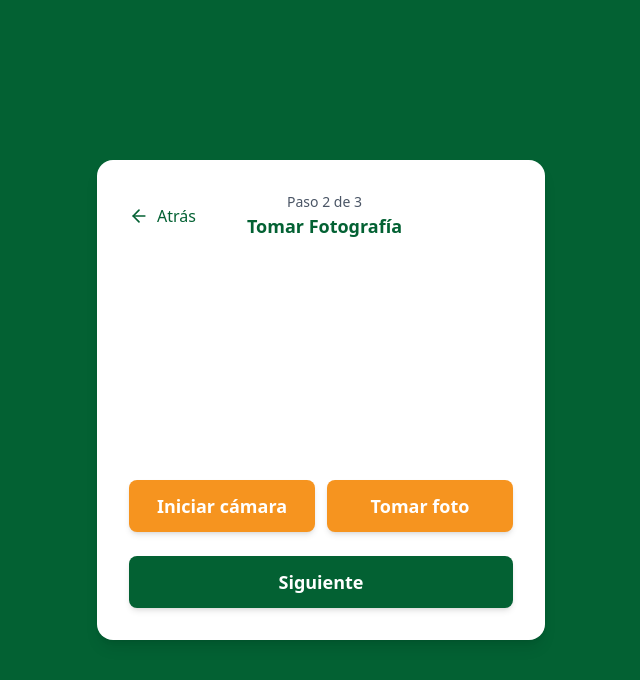
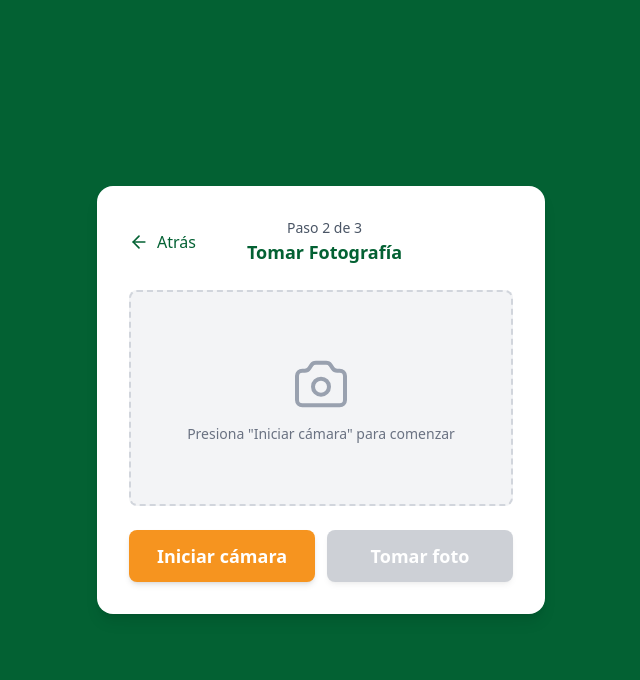
Before and after one commit to LeoTorrico/Vizzios-portal, a React (Vite) app: page /empleado/foto in a window 1280 px wide. Shown: the top 680 px of the page, without its empty margins (319-959 px from the left). Built offline with nearby package versions, Linux system fonts and the light colour scheme.

Commit message:
feat: step 2 better

```diff
--- a/src/components/Button.tsx
+++ b/src/components/Button.tsx
@@ -3,6 +3,7 @@ interface ButtonProps {
   onClick: () => void;
   color?: string;
   fullWidth?: boolean;
+  disabled?: boolean;
 }
 
 export default function Button({
@@ -10,16 +11,19 @@ export default function Button({
   onClick,
   color = "#036133",
   fullWidth = true,
+  disabled = false,
 }: ButtonProps) {
   return (
     <button
       onClick={onClick}
+      disabled={disabled}
       className={`
         ${fullWidth ? "w-full" : "px-6"}
         py-3 rounded-lg text-white font-semibold text-lg
-        shadow-md hover:opacity-90 transition
+        shadow-md transition
+        ${disabled ? "opacity-50 cursor-not-allowed" : "hover:opacity-90"}
       `}
-      style={{ backgroundColor: color }}
+      style={{ backgroundColor: disabled ? "#9CA3AF" : color }}
     >
       {text}
     </button>
--- a/src/pages/employee/Step2TakePhoto.tsx
+++ b/src/pages/employee/Step2TakePhoto.tsx
@@ -1,4 +1,3 @@
-// src/pages/employee/Step2TakePhoto.tsx
 import { useRef, useState } from "react";
 import { useNavigate } from "react-router-dom";
 import Button from "../../components/Button";
@@ -7,19 +6,51 @@ import StepHeader from "../../components/StepHeader";
 export default function Step2TakePhoto() {
   const videoRef = useRef<HTMLVideoElement>(null);
   const [photo, setPhoto] = useState<string | null>(null);
+  const [isCameraStarted, setIsCameraStarted] = useState(false);
+  const [isCameraReady, setIsCameraReady] = useState(false);
+  const [isLoading, setIsLoading] = useState(false);
   const navigate = useNavigate();
 
   const startCamera = async () => {
     try {
-      const stream = await navigator.mediaDevices.getUserMedia({ video: true });
-      if (videoRef.current) videoRef.current.srcObject = stream;
+      setIsLoading(true);
+      console.log("Intentando acceder a la cámara...");
+
+      const stream = await navigator.mediaDevices.getUserMedia({
+        video: { width: { ideal: 640 }, height: { ideal: 480 } },
+      });
+
+      if (videoRef.current) {
+        videoRef.current.srcObject = stream;
+        setIsCameraStarted(true);
+
+        videoRef.current.onloadedmetadata = () => {
+          setIsCameraReady(true);
+          setIsLoading(false);
+        };
+
+        videoRef.current.oncanplay = () => {
+          setIsCameraReady(true);
+          setIsLoading(false);
+        };
+
+        await videoRef.current.play().catch((err) => {
+          console.error("Error al reproducir video:", err);
+          setIsLoading(false);
+        });
+      }
     } catch (err) {
+      console.error("Error completo:", err);
+      setIsCameraStarted(false);
+      setIsCameraReady(false);
+      setIsLoading(false);
       alert("No se pudo acceder a la cámara");
     }
   };
 
   const takePhoto = () => {
-    if (!videoRef.current) return;
+    if (!videoRef.current || !isCameraReady) return;
+
     const canvas = document.createElement("canvas");
     canvas.width = videoRef.current.videoWidth;
     canvas.height = videoRef.current.videoHeight;
@@ -27,13 +58,85 @@ export default function Step2TakePhoto() {
     ctx?.drawImage(videoRef.current, 0, 0);
     const imageData = canvas.toDataURL("image/png");
     setPhoto(imageData);
-    // Guardamos temporalmente
+
+    // Detener cámara después de la foto
+    const stream = videoRef.current.srcObject as MediaStream;
+    if (stream) stream.getTracks().forEach((track) => track.stop());
+
     sessionStorage.setItem("employeePhoto", imageData);
   };
 
   const handleNext = () => {
     if (!photo) return alert("Debe tomar una foto");
     navigate("/empleado/confirmacion");
+  };
+
+  const renderCameraArea = () => {
+    if (photo) {
+      return (
+        <img
+          src={photo}
+          alt="Foto tomada"
+          className="w-full aspect-video rounded-lg object-cover border-2 border-gray-200"
+        />
+      );
+    } else if (isLoading) {
+      return (
+        <div className="w-full aspect-video rounded-lg bg-gray-100 flex flex-col items-center justify-center border-2 border-dashed border-blue-300">
+          <div className="animate-spin rounded-full h-12 w-12 border-b-2 border-blue-500 mb-3"></div>
+          <p className="text-blue-600 text-sm font-medium">
+            Iniciando cámara...
+          </p>
+          <p className="text-gray-500 text-xs mt-1">
+            Si aparece un popup, permite el acceso
+          </p>
+        </div>
+      );
+    } else if (isCameraStarted) {
+      return (
+        <div className="relative w-full aspect-video rounded-lg overflow-hidden border-2 border-green-300">
+          <video
+            ref={videoRef}
+            autoPlay
+            playsInline
+            muted
+            className="w-full h-full object-cover"
+          />
+          {!isCameraReady && (
+            <div className="absolute inset-0 bg-black bg-opacity-50 flex items-center justify-center">
+              <p className="text-white text-sm">Preparando cámara...</p>
+            </div>
+          )}
+        </div>
+      );
+    } else {
+      return (
+        <div className="w-full aspect-video rounded-lg bg-gray-100 flex flex-col items-center justify-center border-2 border-dashed border-gray-300">
+          <svg
+            className="w-16 h-16 text-gray-400 mb-2"
+            fill="none"
+            stroke="currentColor"
+            viewBox="0 0 24 24"
+          >
+            <path
+              strokeLinecap="round"
+              strokeLinejoin="round"
+              strokeWidth={1.5}
+              d="M3 9a2 2 0 012-2h.93a2 2 0 001.664-.89l.812-1.22A2 2 0 0110.07 4h3.86a2 2 0 011.664.89l.812 1.22A2 2 0 0018.07 7H19a2 2 0 012 2v9a2 2 0 01-2 2H5a2 2 0 01-2-2V9z"
+            />
+            <path
+              strokeLinecap="round"
+              strokeLinejoin="round"
+              strokeWidth={1.5}
+              d="M15 13a3 3 0 11-6 0 3 3 0 016 0z"
+            />
+          </svg>
+          <p className="text-gray-500 text-sm text-center">
+            Presiona "Iniciar cámara" para comenzar
+          </p>
+        </div>
+      );
+    }
   };
 
   return (
@@ -45,20 +148,42 @@ export default function Step2TakePhoto() {
           title="Tomar Fotografía"
           backPath="/empleado"
         />
-        <video
-          ref={videoRef}
-          autoPlay
-          playsInline
-          className="w-full rounded-lg"
-        />
-        <div className="flex gap-3 w-full">
-          <Button text="Iniciar cámara" onClick={startCamera} color="#F6941F" />
-          <Button text="Tomar foto" onClick={takePhoto} color="#F6941F" />
-        </div>
+
+        {renderCameraArea()}
+
+        {!photo && (
+          <div className="flex gap-3 w-full">
+            <Button
+              text={isLoading ? "Cargando..." : "Iniciar cámara"}
+              onClick={startCamera}
+              color="#F6941F"
+              disabled={isCameraStarted || isLoading}
+            />
+            <Button
+              text="Tomar foto"
+              onClick={takePhoto}
+              color="#F6941F"
+              disabled={!isCameraReady || isLoading}
+            />
+          </div>
+        )}
+
         {photo && (
-          <img src={photo} alt="captura" className="w-40 h-40 rounded-lg" />
+          <div className="flex gap-3 w-full">
+            <Button
+              text="Tomar otra foto"
+              onClick={() => {
+                setPhoto(null);
+                setIsCameraStarted(false);
+                setIsCameraReady(false);
+                setIsLoading(false);
+                sessionStorage.removeItem("employeePhoto");
+              }}
+              color="#6B7280"
+            />
+            <Button text="Siguiente" onClick={handleNext} />
+          </div>
         )}
-        <Button text="Siguiente" onClick={handleNext} />
       </div>
     </div>
   );
```
